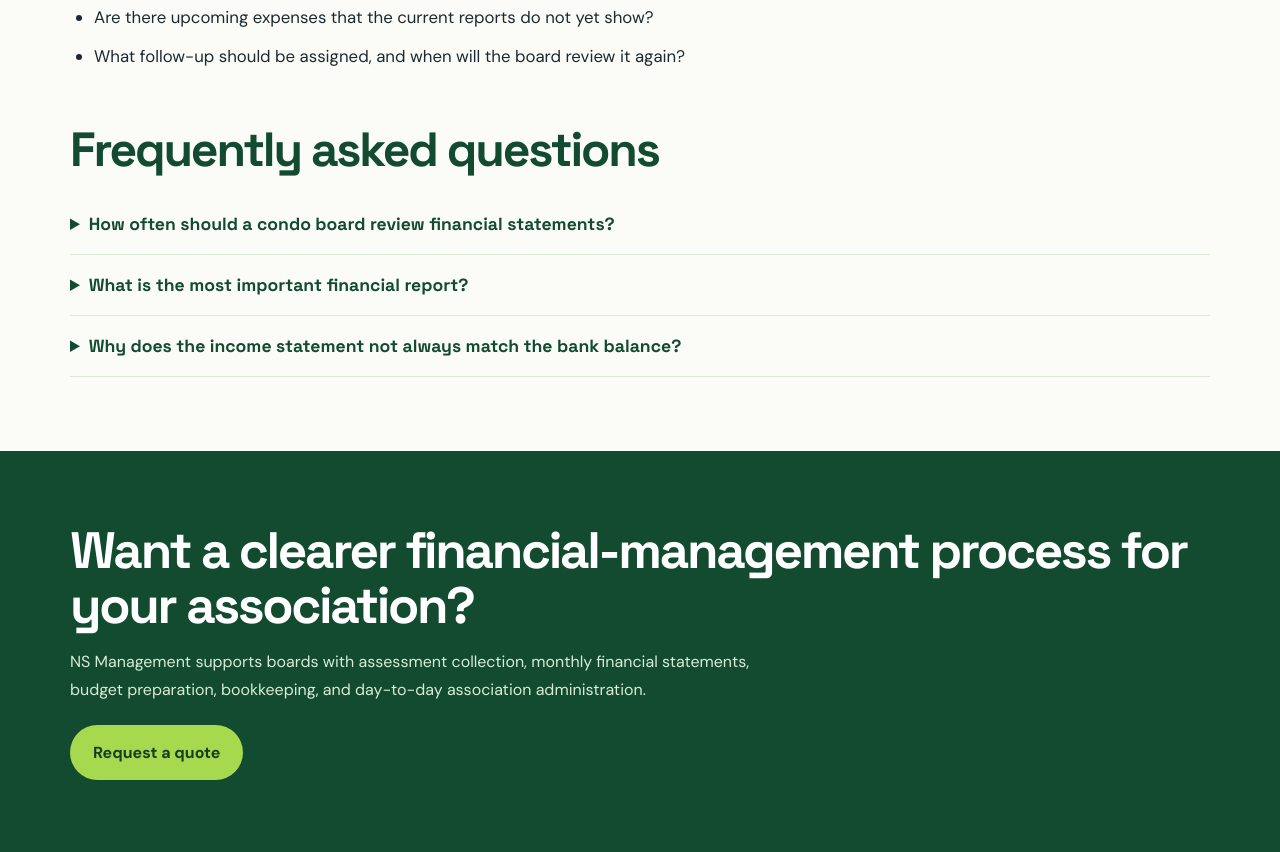
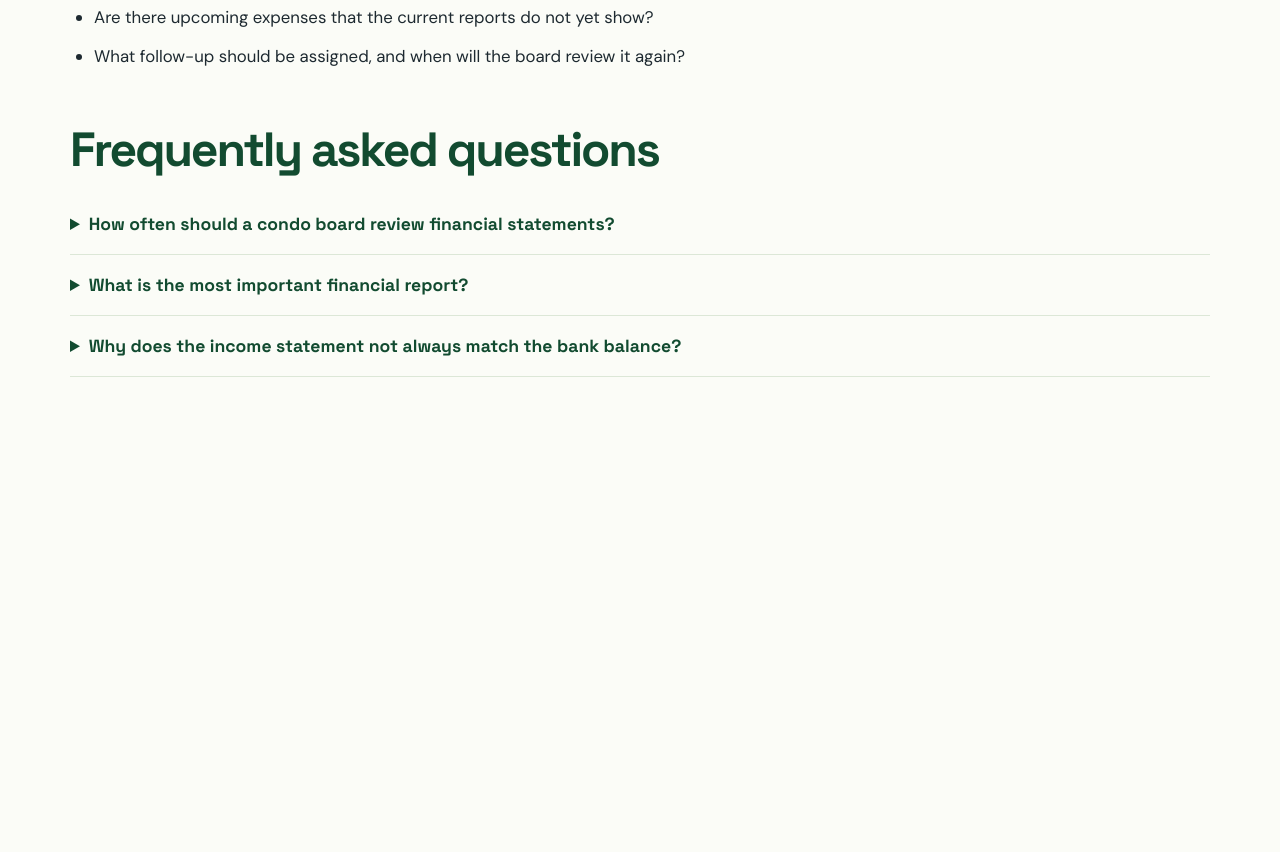
Before and after one commit to paulw-git/seo-client-reports, a plain HTML site: page ns-management-condo-association-financial-statements-explained/index.html in a window 1280 px wide. Shown: the part 5105-5957 px from the top of the page. After the commit the page ends 5556 px from the top, so only its background shows below. Drawn offline with Linux system fonts and the light colour scheme.

Commit message:
Remove CTA from NS guide mockup
Co-authored-by: Manus <dev-agent@manus.ai>

```diff
--- a/ns-management-condo-association-financial-statements-explained/index.html
+++ b/ns-management-condo-association-financial-statements-explained/index.html
@@ -54,7 +54,6 @@
 <ul class="question-list"><li>Which balances or variances changed materially from last month?</li><li>Are actual expenses tracking the approved budget?</li><li>Are there invoices, contracts, or projects behind any unusual payments?</li><li>Are assessment collections and outstanding balances moving in the expected direction?</li><li>Are operating and reserve funds clearly identified?</li><li>Have bank accounts been reconciled?</li><li>Are there upcoming expenses that the current reports do not yet show?</li><li>What follow-up should be assigned, and when will the board review it again?</li></ul>
 <div class="faq"><h2>Frequently asked questions</h2><details><summary>How often should a condo board review financial statements?</summary><p>Most boards review financial reporting as part of their regular meeting cycle. Monthly review helps the board identify variances, unpaid balances, and unusual transactions before they become harder to address.</p></details><details><summary>What is the most important financial report?</summary><p>There is no single report that answers every question. The balance sheet, income statement, disbursement detail, ledger, homeowner activity, and treasurer’s report work together to show the association’s position and activity.</p></details><details><summary>Why does the income statement not always match the bank balance?</summary><p>The income statement summarizes income and expenses for a period, while a bank balance shows cash in an account at a point in time. Timing, outstanding checks, unpaid invoices, reserve transfers, and the accounting method can all affect the comparison.</p></details></div>
 </article></div></section>
-<section class="cta"><div class="shell"><h2>Want a clearer financial-management process for your association?</h2><p>NS Management supports boards with assessment collection, monthly financial statements, budget preparation, bookkeeping, and day-to-day association administration.</p><a class="button" href="https://nsmanagement.net/request-a-quote/">Request a quote</a></div></section>
 </main>
 </body>
 </html>
```
